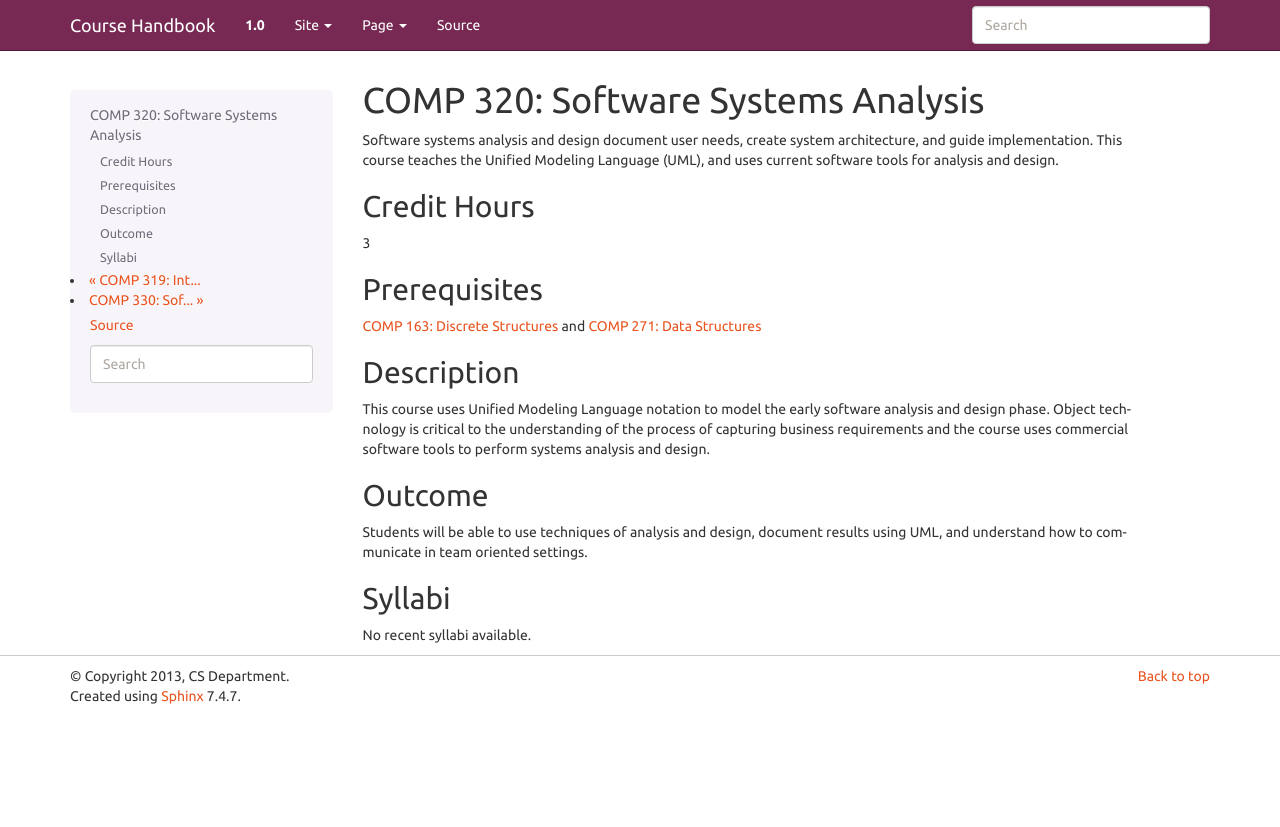
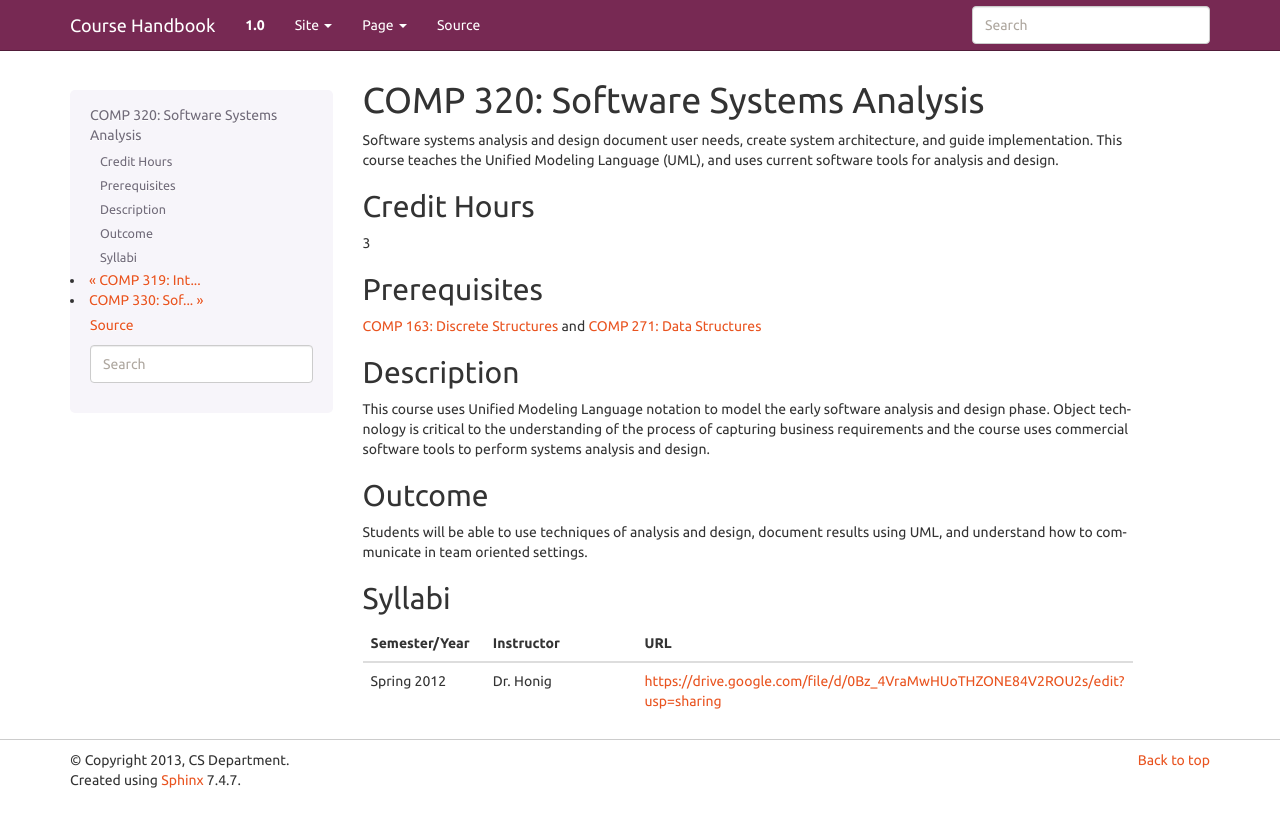
Before and after one commit to kyang5/coursedescriptions, a Sphinx documentation site: the page built from source/comp320.rst, in a window 1280 px wide. Shown: the top 827 px of the page. Built offline with Sphinx 7.4.7, drawn with Linux system fonts in a browser that asks for light colours; pages that are not in the unit, such as notebooks, are missing from menus.

Commit message:
added syllabi to comp 320, 420 and 422

```diff
--- a/source/comp320.rst
+++ b/source/comp320.rst
@@ -32,4 +32,8 @@
 Syllabi
 ----------------------
 
-No recent syllabi available.
+.. csv-table::
+   	:header: "Semester/Year", "Instructor", "URL"
+   	:widths: 15, 25, 50
+
+	"Spring 2012", "Dr. Honig", "https://drive.google.com/file/d/0Bz_4VraMwHUoTHZONE84V2ROU2s/edit?usp=sharing"
--- a/source/comp420.rst
+++ b/source/comp420.rst
@@ -21,4 +21,8 @@
 Syllabi
 ----------------------
 
-No recent syllabi available.
+.. csv-table::
+   	:header: "Semester/Year", "Instructor", "URL"
+   	:widths: 15, 25, 50
+
+	"Spring 2012", "Dr. Honig", "https://drive.google.com/file/d/0Bz_4VraMwHUoTHZONE84V2ROU2s/edit?usp=sharing"
--- a/source/comp422.rst
+++ b/source/comp422.rst
@@ -21,4 +21,8 @@
 Syllabi
 ----------------------
 
-No recent syllabi available.
+.. csv-table::
+   	:header: "Semester/Year", "Instructor", "URL"
+   	:widths: 15, 25, 50
+
+	"Spring 2009", "Dr. Honig", "https://drive.google.com/file/d/0Bz_4VraMwHUoSGdaOU9JS0VUTms/edit?usp=sharing"
```
